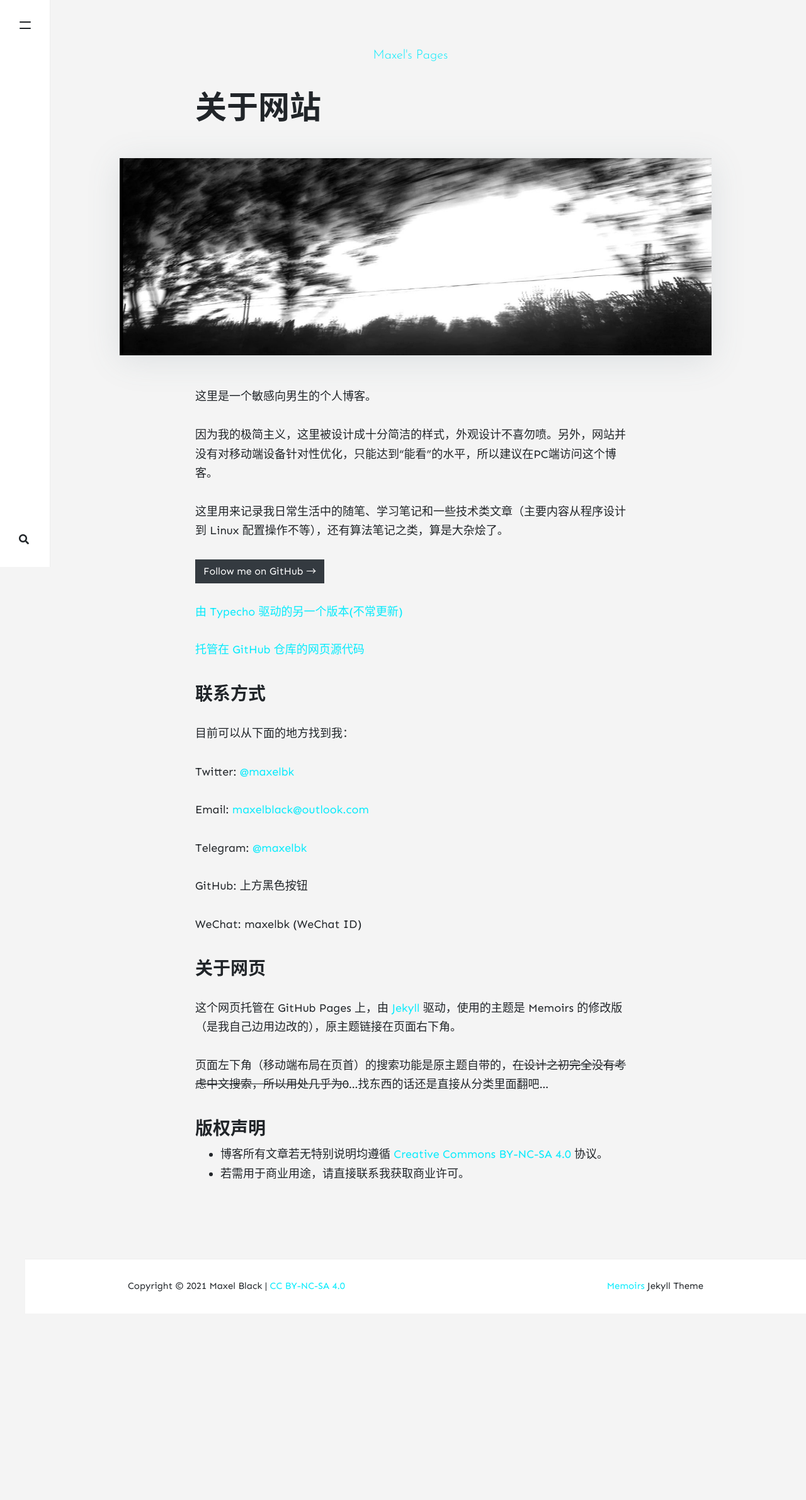
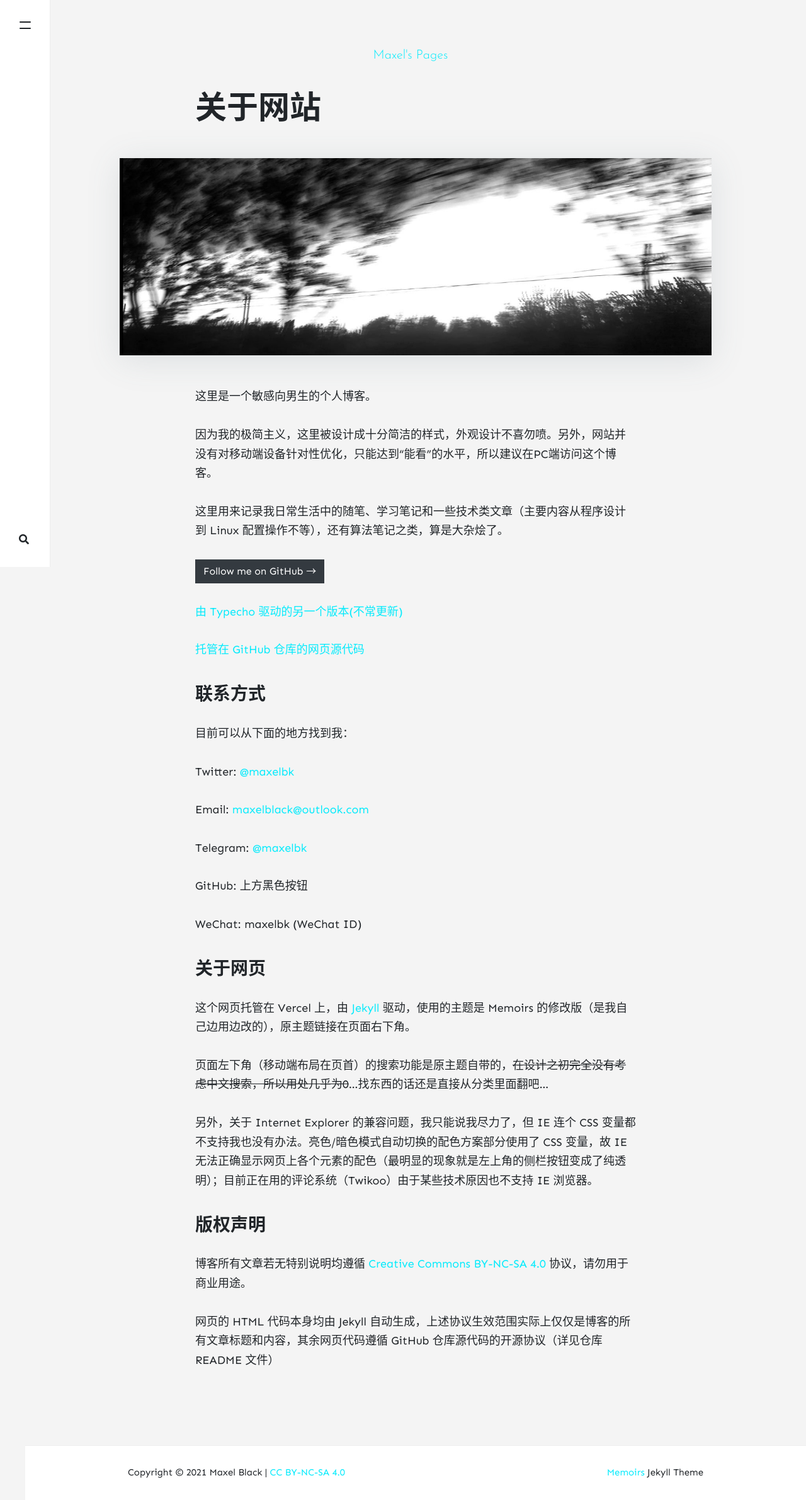
Before and after one commit to maxelblack/maxels-pages, a Jekyll site: the page built from _pages/about.md, in a window 1280 px wide. Shown: the whole page at 63% size. Built offline with Jekyll 4.4.1, drawn with Linux system fonts in a browser that asks for light colours; nearby versions of some CDN libraries; comment, search, counter and statistics services are not loaded; before the commit the page ends 2085 px from its top, so only the background shows below that.

Commit message:
Optimize IE not support message | Update about page

```diff
--- a/_layouts/default.html
+++ b/_layouts/default.html
@@ -48,7 +48,7 @@
 
 <!-- IE Check -->
 {% if site.ie_check %}
-<header class="site-content" id="no-ie-content"></header>
+<header id="no-ie-content"></header>
 <script>
     window.isIE;
     var agent = navigator.userAgent;
--- a/_pages/about.md
+++ b/_pages/about.md
@@ -19,7 +19,7 @@
 
 [由 Typecho 驱动的另一个版本(不常更新)](https://maxelblack.dp7.link){:target="_blank"}
 
-[托管在 GitHub 仓库的网页源代码](https://github.com/maxelblack/maxelblack.github.io){:target="_blank"}
+[托管在 GitHub 仓库的网页源代码](https://github.com/maxelblack/maxels-pages){:target="_blank"}
 
 ### 联系方式
 
@@ -37,11 +37,14 @@
 
 ### 关于网页
 
-这个网页托管在 GitHub Pages 上，由 [Jekyll](https://jekyllrb.com/) 驱动，使用的主题是 Memoirs 的修改版（是我自己边用边改的），原主题链接在页面右下角。
+这个网页托管在 Vercel 上，由 [Jekyll](https://jekyllrb.com/) 驱动，使用的主题是 Memoirs 的修改版（是我自己边用边改的），原主题链接在页面右下角。
 
 页面左下角（移动端布局在页首）的搜索功能是原主题自带的，~~在设计之初完全没有考虑中文搜索，所以用处几乎为0~~...找东西的话还是直接从分类里面翻吧...
 
+另外，关于 Internet Explorer 的兼容问题，我只能说我尽力了，但 IE 连个 CSS 变量都不支持我也没有办法。亮色/暗色模式自动切换的配色方案部分使用了 CSS 变量，故 IE 无法正确显示网页上各个元素的配色（最明显的现象就是左上角的侧栏按钮变成了纯透明）；目前正在用的评论系统（Twikoo）由于某些技术原因也不支持 IE 浏览器。
+
 ### 版权声明
 
-- 博客所有文章若无特别说明均遵循 [Creative Commons BY-NC-SA 4.0](https://creativecommons.org/licenses/by-nc-sa/4.0/){:target="_blank"} 协议。
-- 若需用于商业用途，请直接联系我获取商业许可。
+博客所有文章若无特别说明均遵循 [Creative Commons BY-NC-SA 4.0](https://creativecommons.org/licenses/by-nc-sa/4.0/){:target="_blank"} 协议，请勿用于商业用途。
+
+网页的 HTML 代码本身均由 Jekyll 自动生成，上述协议生效范围实际上仅仅是博客的所有文章标题和内容，其余网页代码遵循 GitHub 仓库源代码的开源协议（详见仓库 README 文件）
--- a/assets/css/theme.scss
+++ b/assets/css/theme.scss
@@ -650,11 +650,13 @@
     color: var(--color-text-secondary);
     margin: 30px unset;
 }
-.site-content p.no-ie-content {
+p.no-ie-content {
     color: black;
     background-color: lightgray;
     font-family: sans-serif;
-    padding: 7px 20px;
+    text-align: center;
+    padding: 7px;
+    margin-left: 80px;
     a {
         color: #07f;
     }
```
